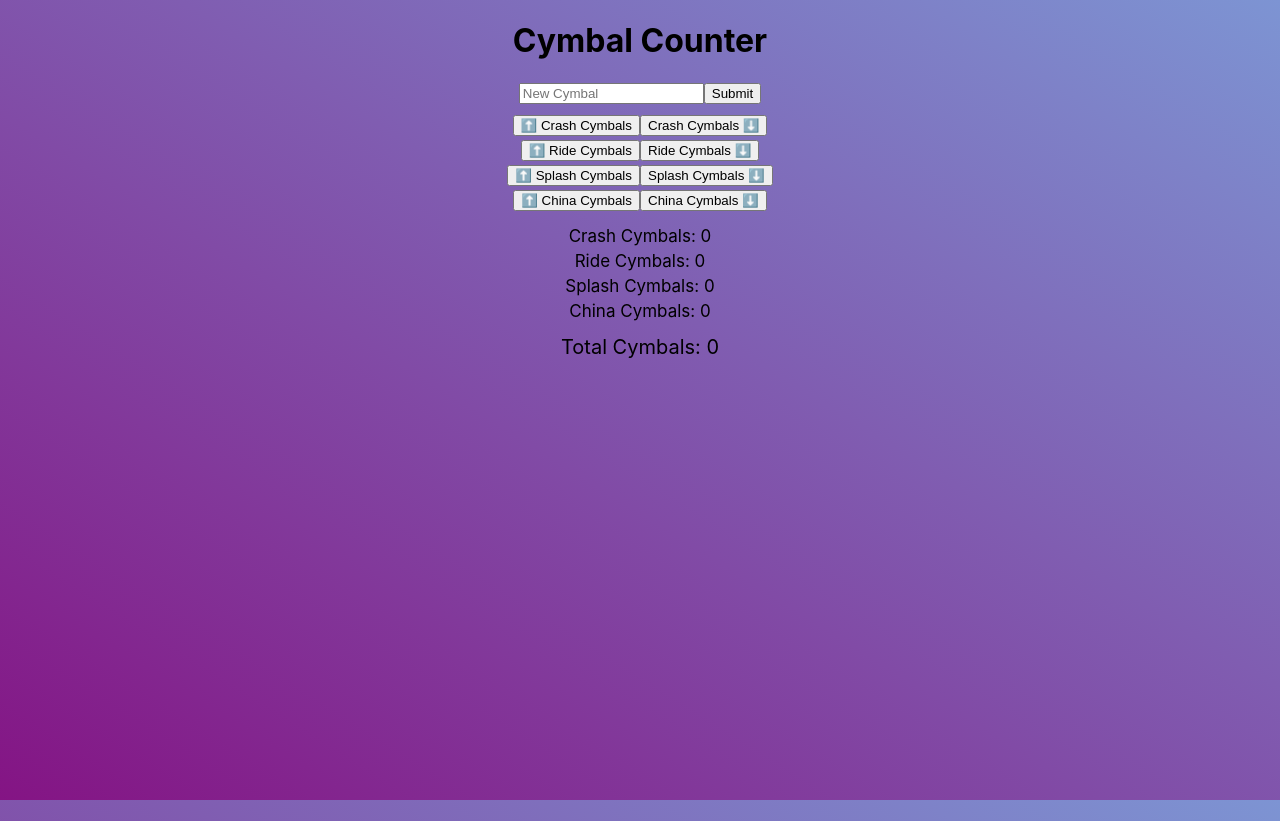
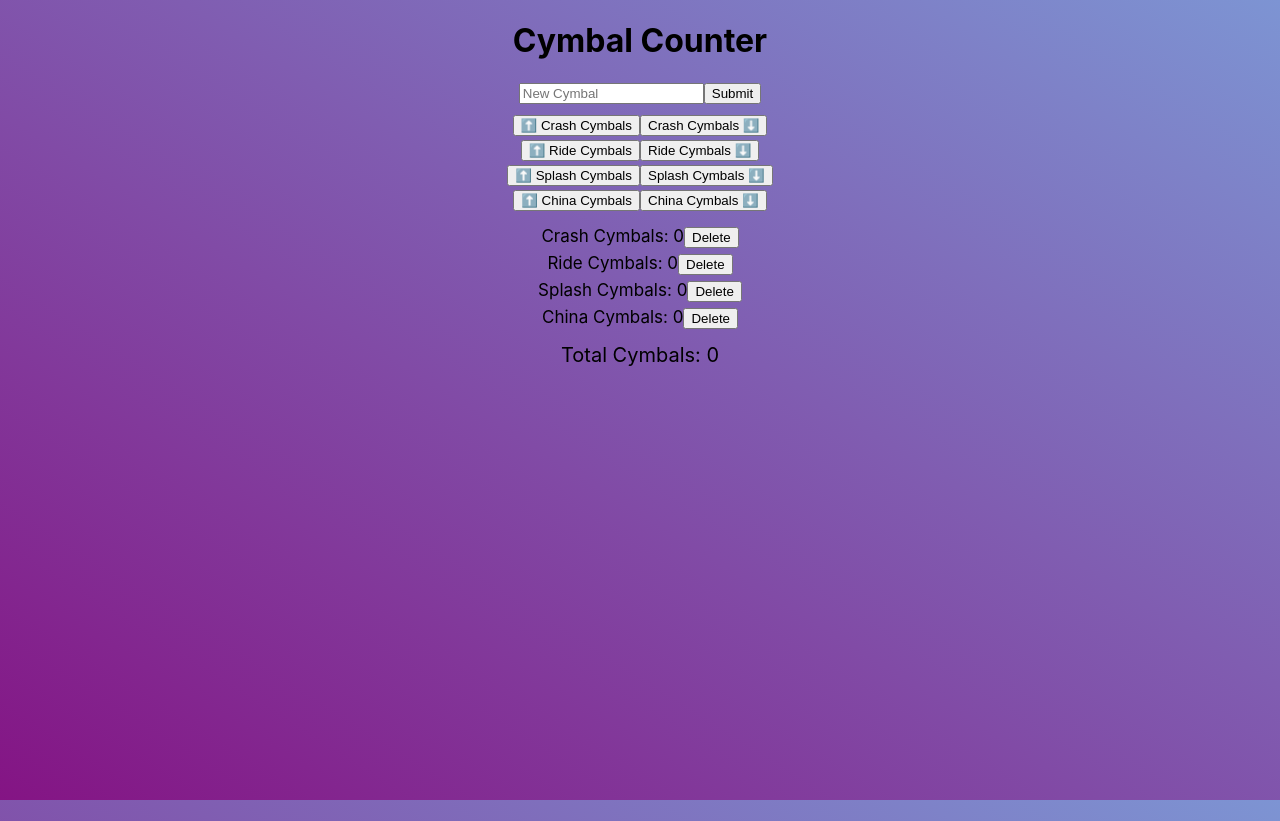
Before and after one commit to sarahcode2112/drum-equipment-counter, a React (Create React App) app: page / in a window 1280 px wide. Built offline with nearby package versions, Linux system fonts and the light colour scheme.

Commit message:
allow deleting cymbals

```diff
--- a/src/App.tsx
+++ b/src/App.tsx
@@ -11,7 +11,7 @@ function App() {
       'China Cymbals': 0,
   })
 
-  const totalCymbal = Object.values(cymbalCounts).reduce((accumulator, initialValue) => accumulator + initialValue)
+  const totalCymbal = Object.values(cymbalCounts).reduce((accumulator, initialValue) => accumulator + initialValue, 0)
 
   const [newCymbal, setNewCymbal] = useState<string>('')
 
@@ -23,6 +23,13 @@ function App() {
         [cymbalType]: prevCounts[cymbalType] + increment,
       }))
     }
+  }
+
+  function deleteCymbals(cymbalType: CymbalCountsKey) {
+    setCymbalCounts(prevCymbals => {
+      const { [cymbalType]: deletedCymbal, ...restCymbals } = prevCymbals;
+      return restCymbals
+    })
   }
 
   function handleChange(event: React.ChangeEvent<HTMLInputElement>) {
@@ -63,6 +70,8 @@ function App() {
           return (
             <div className="equipmentCountRow" key={key}>
               {key}: {cymbalCounts[key as CymbalCountsKey]}
+
+              <button onClick={() => {deleteCymbals(key)}}>Delete</button>
             </div>
           )
         })}
--- a/src/types/types.tsx
+++ b/src/types/types.tsx
@@ -1,3 +1,4 @@
+// this first type is probably unecessary now
 type CymbalCountBase = {
   'Crash Cymbals': number,
   'Ride Cymbals': number,
@@ -6,8 +7,6 @@ type CymbalCountBase = {
 }
 
 export type CymbalCounts = {
-  [Key in keyof CymbalCountBase]: number;
-} & {
   [key: string]: number;
 };
 
```
